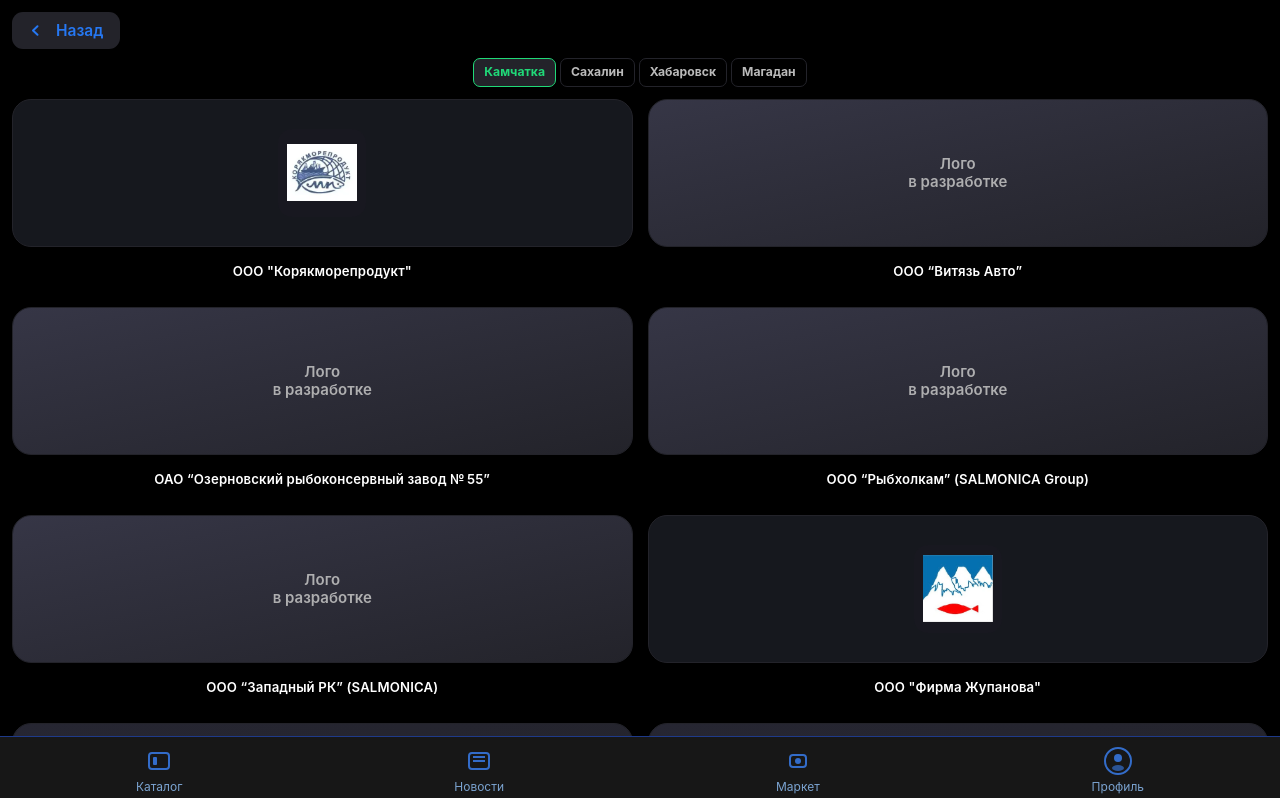
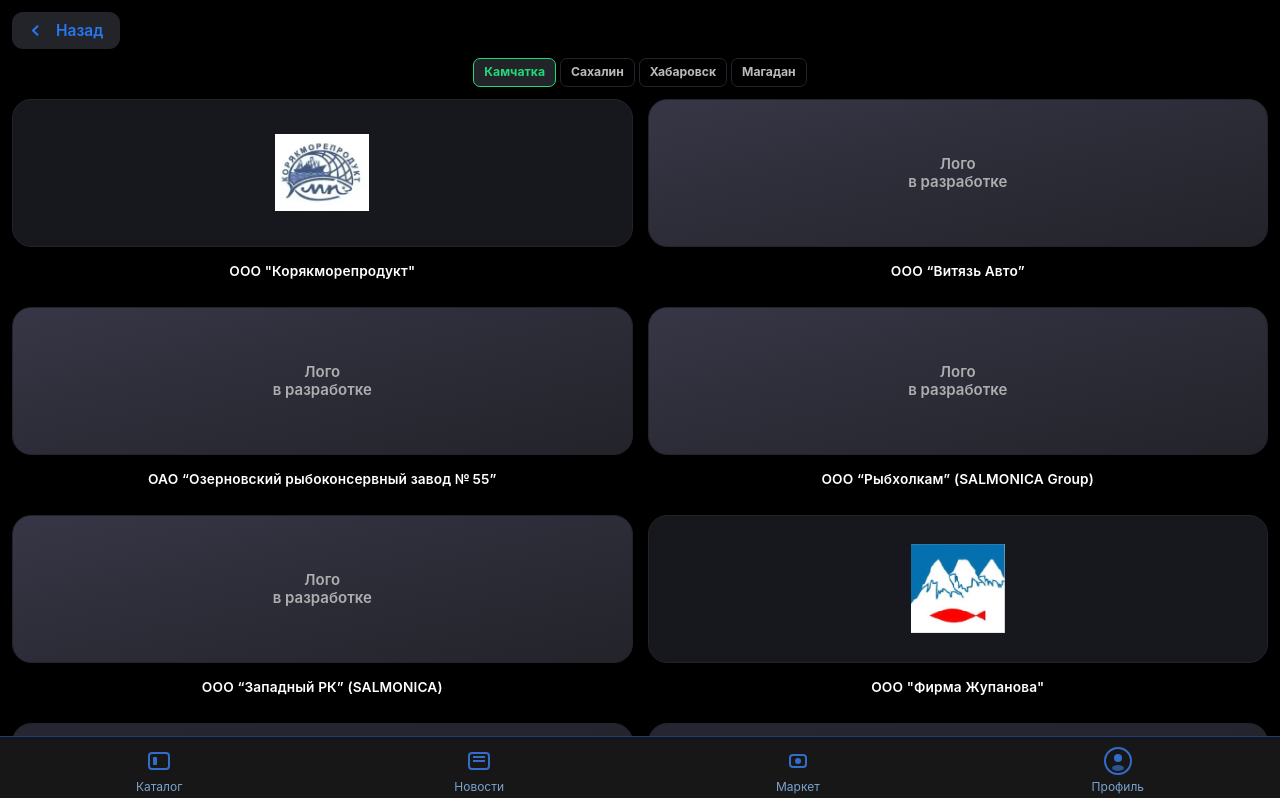
Before and after one commit to AlexSalavat/ikra-miniapp, a React (Create React App) app: page /producers in a window 1280 px wide. Shown: the top 798 px of the page. Built offline with nearby package versions, Linux system fonts and the light colour scheme.

Commit message:
fix: обновления компо

```diff
--- a/src/components/TopProducers.js
+++ b/src/components/TopProducers.js
@@ -88,27 +88,17 @@ export default function TopProducers() {
               }}
             >
               {card.logo ? (
-                <div style={{
-                  width: 88,
-                  height: 88,
-                  background: "#181820",
-                  borderRadius: 14,
-                  display: "flex",
-                  alignItems: "center",
-                  justifyContent: "center"
-                }}>
                 <img
                   src={card.logo}
                   alt={card.name}
                   style={{
-                      width: 70,
-                      height: 70,
+                    width: 94,
+                    height: 94,
                     objectFit: "contain",
                     display: "block"
                   }}
                   onError={e => { e.target.src = '/images/no-logo.webp'; }}
                 />
-                </div>
               ) : (
                 <div
                   className={`absolute inset-0 flex items-center justify-center z-10 ${
@@ -135,7 +125,7 @@ export default function TopProducers() {
             <div style={{
               color: "#fff",
               fontWeight: 600,
-              fontSize: 13.2,
+              fontSize: 13.7,
               textAlign: "center",
               marginTop: 0,
               marginBottom: 2,
```
Lines whose indentation alone changed are shown as unchanged.
